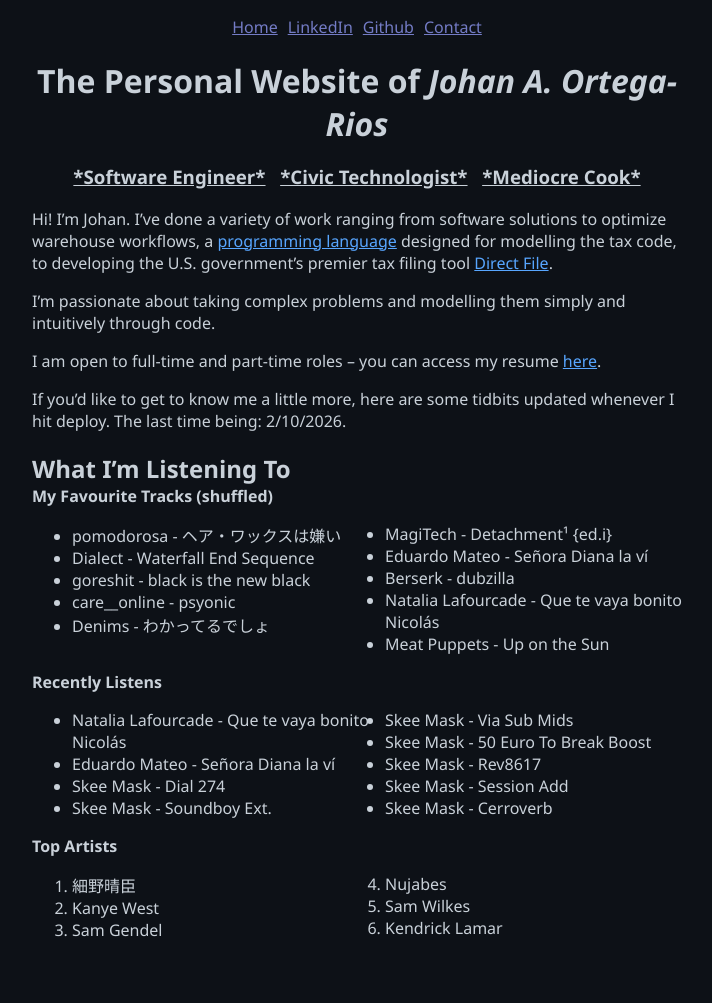
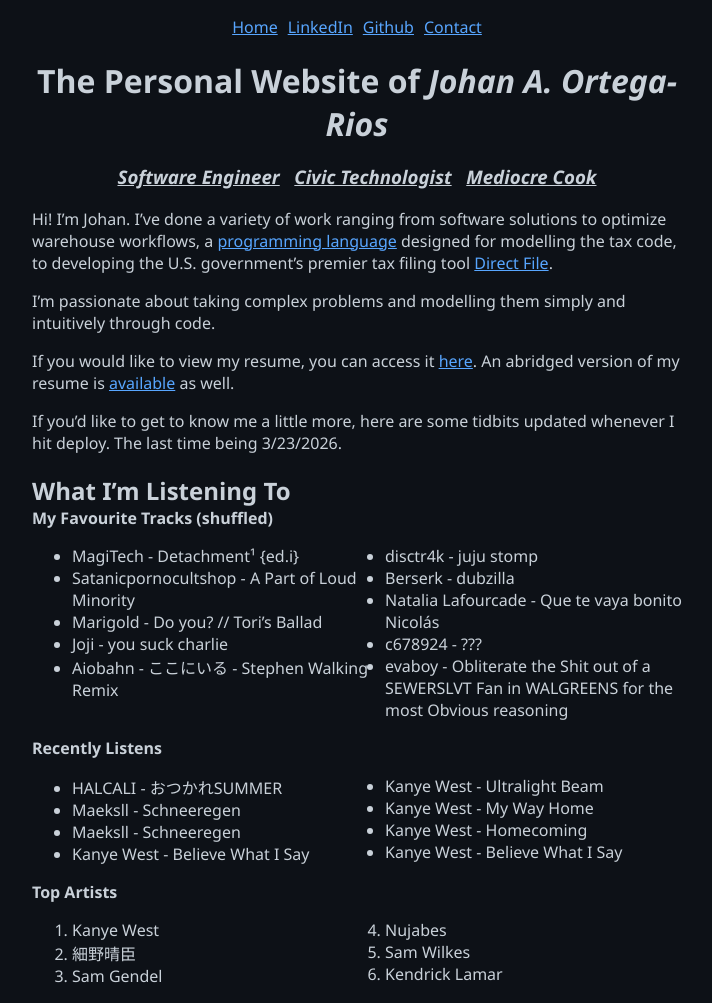
Before and after one commit to Boole215/personal-website-static, a Jekyll site: the page built from index.md, in a window 1280 px wide. Shown: the whole page, without its empty margins (283-995 px from the left). Built offline with Jekyll 4.4.1, drawn with Linux system fonts in a browser that asks for light colours; before the commit the page ends 957 px from its top, so only the background shows below that.

Commit message:
Added missing abridged resume page

```diff
--- a/index.md
+++ b/index.md
@@ -5,11 +5,11 @@ layout: default
 
 <link rel="stylesheet" href="bundle.css">
 
-<span id="navbar">[Home]() [LinkedIn]() [Github]() [Contact]()</span>
+<span id="navbar">[Home](/) [LinkedIn](https://www.linkedin.com/in/jaortegar/) [Github](https://github.com/boole215) [Contact](mailto:jortega-rios@outlook.com)</span>
 
 # The Personal Website of *Johan A. Ortega-Rios*
 
-### <u>*Software Engineer*</u>&nbsp;&nbsp;&nbsp;<u>*Civic Technologist*</u>&nbsp;&nbsp;&nbsp;<u>*Mediocre Cook*</u>
+### ***<u>Software Engineer</u>***&nbsp;&nbsp;&nbsp;***<u>Civic Technologist</u>***&nbsp;&nbsp;&nbsp;***<u>Mediocre Cook</u>***
 
 Hi! I'm Johan. I've done a variety of work ranging from software solutions to optimize warehouse workflows,
 a [programming language](https://github.com/IRS-Public/fact-graph) designed for modelling the tax code, to
@@ -17,37 +17,36 @@ developing the U.S. government's premier tax filing tool [Direct File](https://g
 
 I'm passionate about taking complex problems and modelling them simply and intuitively through code.
 
-I am open to full-time and part-time roles -- you can access my resume [here](Johan_Ortega-Rios_Resume.pdf).
+If you would like to view my resume, you can access it [here](assets/Johan_Ortega-Rios_Resume.pdf). An abridged version of my resume is [available](/resume) as well.
 
-If you'd like to get to know me a little more, here are some tidbits updated whenever I hit deploy. The last time being: 2/10/2026.
+If you'd like to get to know me a little more, here are some tidbits updated whenever I hit deploy. The last time being 3/23/2026.
 
 ## What I'm Listening To
 #### My Favourite Tracks (shuffled)
- - pomodorosa - ヘア・ワックスは嫌い
- - Dialect - Waterfall End Sequence
- - goreshit - black is the new black
- - care__online - psyonic
- - Denims - わかってるでしょ
  - MagiTech - Detachment¹ {ed.i}
- - Eduardo Mateo - Señora Diana la ví
+ - Satanicpornocultshop - A Part of Loud Minority
+ - Marigold - Do you? // Tori's Ballad
+ - Joji - you suck charlie
+ - Aiobahn - ここにいる - Stephen Walking Remix
+ - disctr4k - juju stomp
  - Berserk - dubzilla
  - Natalia Lafourcade - Que te vaya bonito Nicolás
- - Meat Puppets - Up on the Sun
+ - c678924 - ???
+ - evaboy - Obliterate the Shit out of a SEWERSLVT Fan in WALGREENS for the most Obvious reasoning
 
 #### Recently Listens
- - Natalia Lafourcade - Que te vaya bonito Nicolás
- - Eduardo Mateo - Señora Diana la ví
- - Skee Mask - Dial 274
- - Skee Mask - Soundboy Ext.
- - Skee Mask - Via Sub Mids
- - Skee Mask - 50 Euro To Break Boost
- - Skee Mask - Rev8617
- - Skee Mask - Session Add
- - Skee Mask - Cerroverb
+ - HALCALI - おつかれSUMMER
+ - Maeksll - Schneeregen
+ - Maeksll - Schneeregen
+ - Kanye West - Believe What I Say
+ - Kanye West - Ultralight Beam
+ - Kanye West - My Way Home
+ - Kanye West - Homecoming
+ - Kanye West - Believe What I Say
 
 #### Top Artists
- 1. 細野晴臣
- 2. Kanye West
+ 1. Kanye West
+ 2. 細野晴臣
  3. Sam Gendel
  4. Nujabes
  5. Sam Wilkes
```
